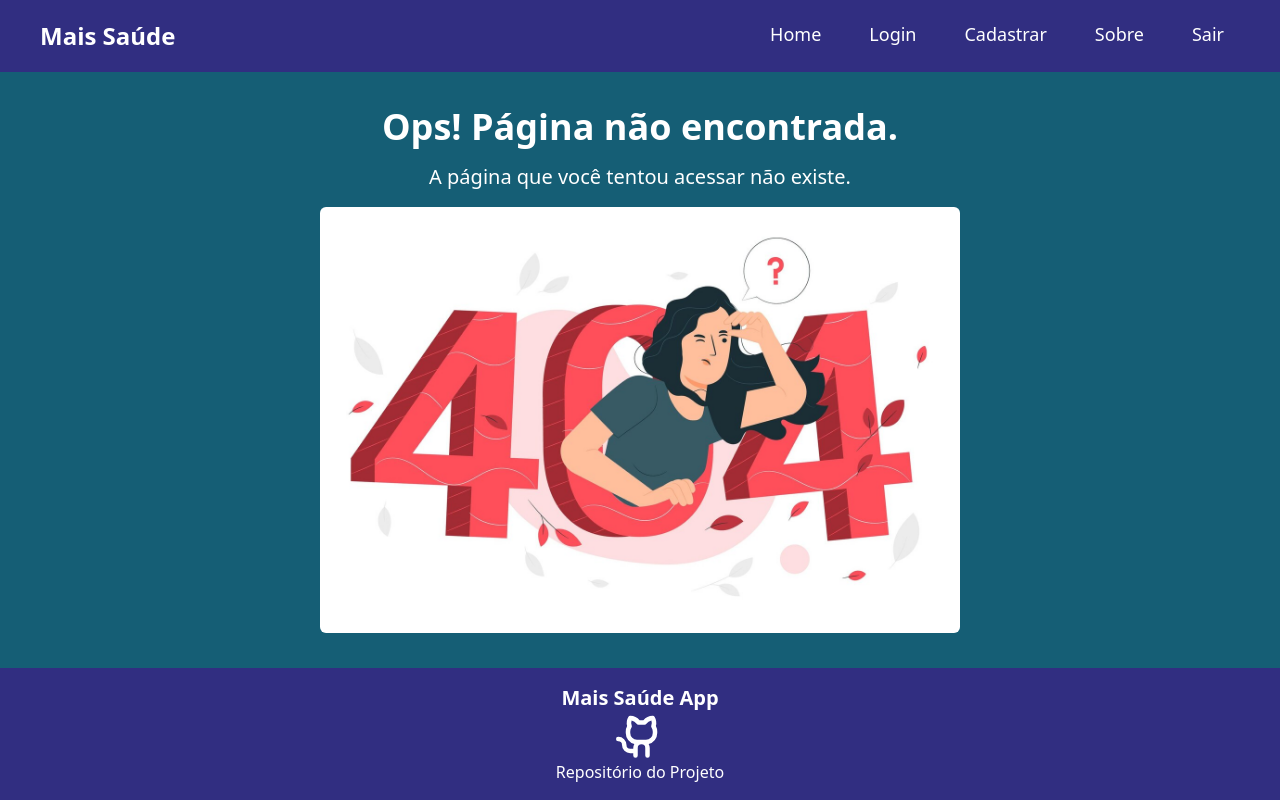
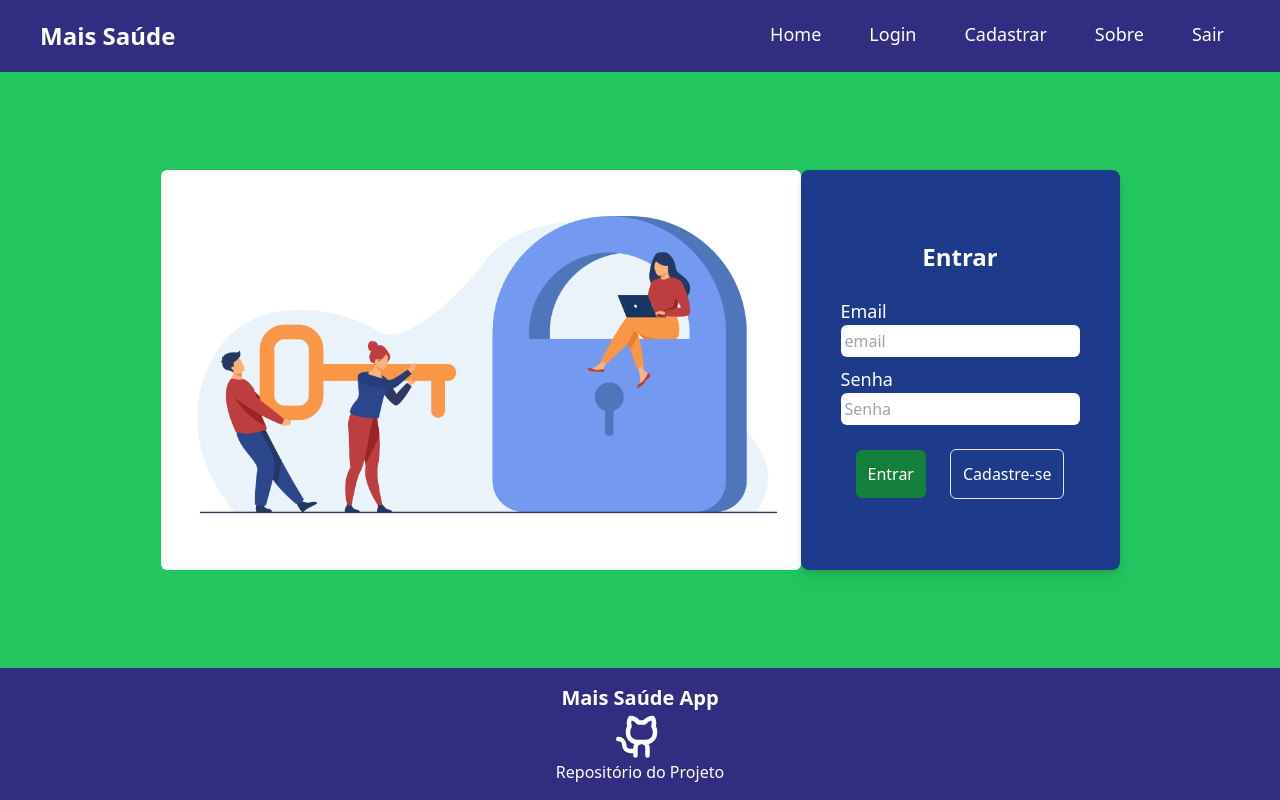
Before and after one commit to MaisSaudeGen/front-end-projeto-integrador, a React (Vite) app in the folder frontend/: page /logout in a window 1280 px wide. Built offline with nearby package versions, Linux system fonts and the light colour scheme.

Commit message:
cadastar e login

```diff
--- a/frontend/src/App.tsx
+++ b/frontend/src/App.tsx
@@ -7,21 +7,25 @@ import Cadastrar from "./pages/cadastro/Cadastrar";
 import Login from "./pages/login/Login";
 import Sobre from "./pages/sobre/sobre";
 import NotFound from "./pages/not-found/NotFound";
+import { AuthContext, AuthProvider } from "./contexts/AuthContext";
 
 function App() {
   return (
     <div className="min-h-screen flex flex-col bg-indigo-600">
+      <AuthProvider>
       <BrowserRouter>
         <Navbar />
         <Routes>
           <Route path="/" element={<Home />} />
           <Route path="/cadastrar" element={<Cadastrar />} />
           <Route path="/login" element={<Login />} />
+          <Route path="/logout" element={<Login />} />
           <Route path="/sobre" element={<Sobre />} />
           <Route path="/*" element={<NotFound />} />
         </Routes>
         <Footer />
       </BrowserRouter>
+      </AuthProvider>
     </div>
   );
 }
--- a/frontend/src/contexts/AuthContext.tsx
+++ b/frontend/src/contexts/AuthContext.tsx
@@ -7,7 +7,7 @@ import { Navigate, useNavigate } from "react-router-dom"
 interface AuthContextProps {
     usuario: UsuarioLogin
     handleLogout(): void
-    handleLogin(usuario: UsuarioLogin): Promise<void>
+    handleLogin(usuario: {usuario: string, senha:string} ): Promise<void>
     isLoading: boolean
 }
 
@@ -19,7 +19,7 @@ export const AuthContext = createContext({} as AuthContextProps)
 
 export function AuthProvider({ children }: AuthProviderProps) {
 
-    const navigate = useNavigate()
+
 
     const [usuario, setUsuario] = useState<UsuarioLogin>({
         id: 0,
@@ -30,6 +30,8 @@ export function AuthProvider({ children }: AuthProviderProps) {
         token: ""
     })
 
+
+
     const [isLoading, setIsLoading] = useState(false)
 
     async function handleLogin(userLogin: UsuarioLogin) {
@@ -38,7 +40,7 @@ export function AuthProvider({ children }: AuthProviderProps) {
             await login(`/usuarios/logar`, userLogin, setUsuario)
             alert("Usuário logado com sucesso")
             setIsLoading(false)
-            navigate ("/sobre")
+
         } catch (error) {
             console.log(error)
             alert("Dados do usuário inconsistentes")
--- a/frontend/src/pages/login/Login.tsx
+++ b/frontend/src/pages/login/Login.tsx
@@ -4,25 +4,27 @@ import { Link, useNavigate } from 'react-router-dom';
 import { AuthContext } from '../../contexts/AuthContext';
 import UsuarioLogin from '../../model/UsuarioLogin';
 import { RotatingLines } from 'react-loader-spinner';
+import Cadastrar from '../cadastro/Cadastrar';
 
 
 export default function Login(){
 
   let navigate = useNavigate();
 
-  const [usuarioLogin, setUsuarioLogin] = useState<UsuarioLogin>(
-    {} as UsuarioLogin
-  );
+  // const [usuarioLogin, setUsuarioLogin] = useState<UsuarioLogin>(
+  //   {} as UsuarioLogin
+  // );
 
+  const [usuarioLogin, setUsuarioLogin] = useState({usuario:"", senha:""})
   const { usuario, handleLogin } = useContext(AuthContext);
 
   const {isLoading} = useContext(AuthContext)
 
   useEffect(() => {
-    if (usuario && usuario.token !== "") {
+    if (usuario.token !== "") {
         navigate('/sobre')
     }
-}, [usuario])
+}, [usuario.token])
 
 function atualizarEstado(e: ChangeEvent<HTMLInputElement>) {
   setUsuarioLogin({
@@ -32,7 +34,11 @@ function atualizarEstado(e: ChangeEvent<HTMLInputElement>) {
 }
 
 function login(e: ChangeEvent<HTMLFormElement>) {
+
   e.preventDefault()
+
+  console.log (usuarioLogin)
+
   handleLogin(usuarioLogin)
 }
 
@@ -50,14 +56,14 @@ function login(e: ChangeEvent<HTMLFormElement>) {
           </h2>
 
           <div className="flex flex-col  mb-2">
-            <label className="text-white text-lg" htmlFor="email">
+            <label className="text-white text-lg" htmlFor="usuario">
               Email
             </label>
             <input
-              type="email"
-              id="email"
-              name="email"
-              placeholder="Email"
+              type="usuario"
+              id="usuario"
+              name="usuario"
+              placeholder="email"
               className="rounded-md p-1"
               value={usuarioLogin.usuario}
               onChange={(e: ChangeEvent<HTMLInputElement>) => atualizarEstado(e)}
@@ -82,7 +88,7 @@ function login(e: ChangeEvent<HTMLFormElement>) {
           <div>
 
             <button type='submit' className="mx-3 mt-6 text-white bg-green-700 p-3 rounded-md hoover:bg-orange-500" >Entrar</button >
-            <button  className="mx-3 mt-6 text-white p-3 rounded-md hoover:bg-orange-500 border">Esqueci a senha
+            <button onClick={()=>{navigate("/cadastrar")}} className="mx-3 mt-6 text-white p-3 rounded-md hoover:bg-orange-500 border">Cadastre-se
             </button>
           </div>
         </form>
```
